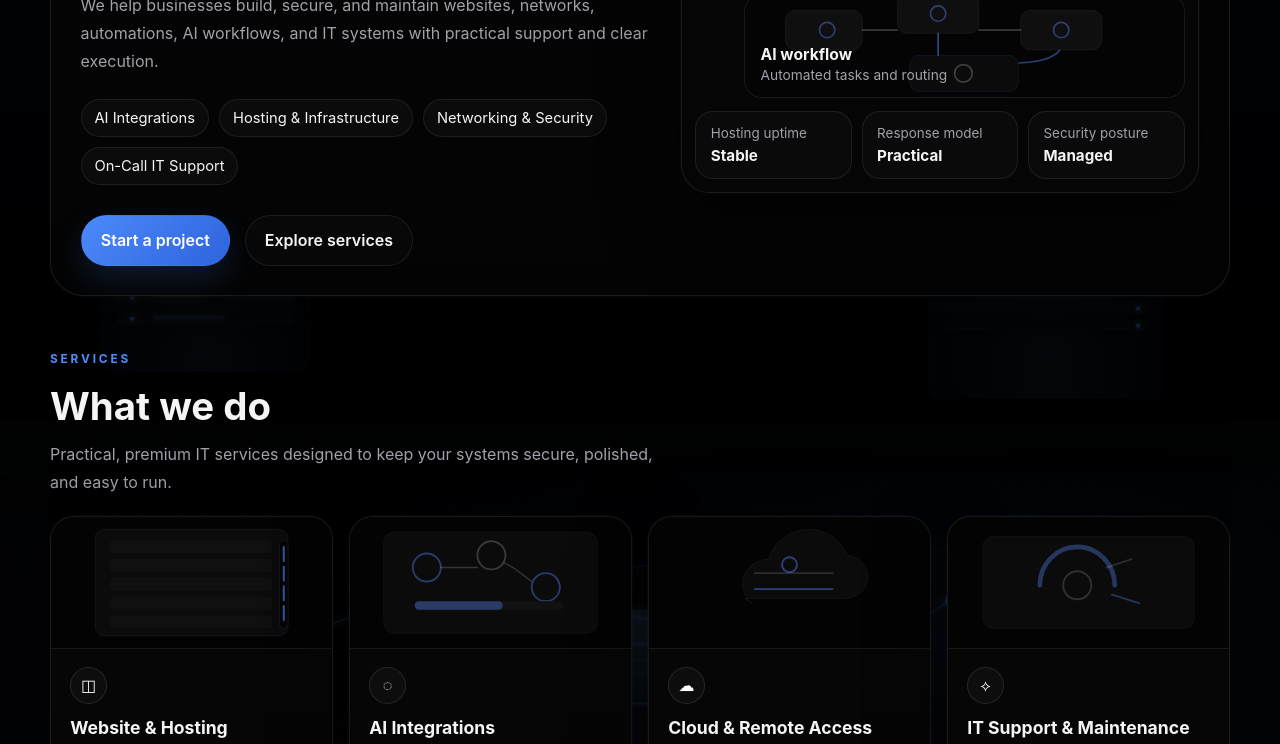
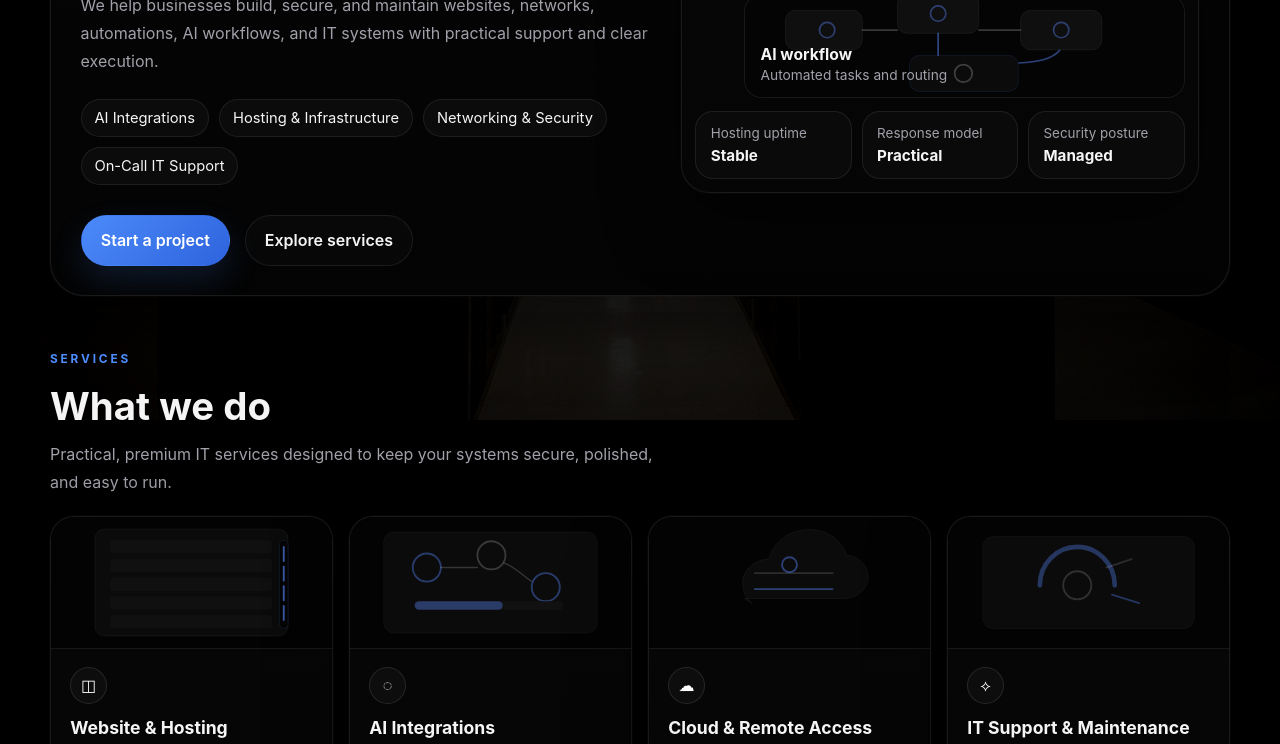
Before and after one commit to geeknerdz/itwebsite, a website: page site/index.html in a window 1280 px wide. Shown: the part 380-1124 px from the top of the page. Drawn offline with Linux system fonts and the light colour scheme.

Commit message:
Polish datacenter background photo

```diff
--- a/site/index.html
+++ b/site/index.html
@@ -8,7 +8,7 @@
       name="description"
       content="Geeknerdz IT Services — premium IT support, hosting, networking, AI automation, and managed infrastructure for modern businesses."
     />
-    <link rel="stylesheet" href="/styles.css?v=hd-digital-v2" />
+    <link rel="stylesheet" href="/styles.css?v=hd-photo-v3" />
   </head>
   <body>
     <header class="hero" id="top">
--- a/site/styles.css
+++ b/site/styles.css
@@ -29,13 +29,6 @@ body {
   margin: 0;
   min-height: 100vh;
   background-color: #000;
-  background-image:
-    linear-gradient(rgba(0,0,0,0.48), rgba(0,0,0,0.66)),
-    url('/assets/datacenter-bg-digital.svg');
-  background-size: cover;
-  background-position: center center;
-  background-repeat: no-repeat;
-  background-attachment: fixed;
   color: var(--text);
   font-family: Inter, ui-sans-serif, system-ui, -apple-system, BlinkMacSystemFont, 'Segoe UI', sans-serif;
   overflow-x: hidden;
@@ -51,12 +44,19 @@ body::after {
 }
 
 body::before {
-  opacity: 0.16;
-  background: linear-gradient(180deg, rgba(0, 0, 0, 0.18), rgba(0, 0, 0, 0.5));
+  background-image:
+    linear-gradient(rgba(0, 0, 0, 0.52), rgba(0, 0, 0, 0.72)),
+    url('/assets/datacenter-bg.jpg');
+  background-size: cover;
+  background-position: center center;
+  background-repeat: no-repeat;
+  background-attachment: fixed;
+  opacity: 0.92;
+  filter: grayscale(0.16) contrast(1.12) brightness(0.72) saturate(0.78);
 }
 
 body::after {
-  opacity: 0.06;
+  opacity: 0.05;
   background: radial-gradient(circle at 50% 30%, rgba(255, 255, 255, 0.018), transparent 60%);
 }
 
@@ -937,7 +937,7 @@ textarea:focus {
     grid-template-columns: 1fr 1fr;
   }
 
-  body {
+  body::before {
     background-attachment: scroll;
     background-position: center top;
   }
```
Also changed, not shown: site/assets/datacenter-bg.jpg (added).
